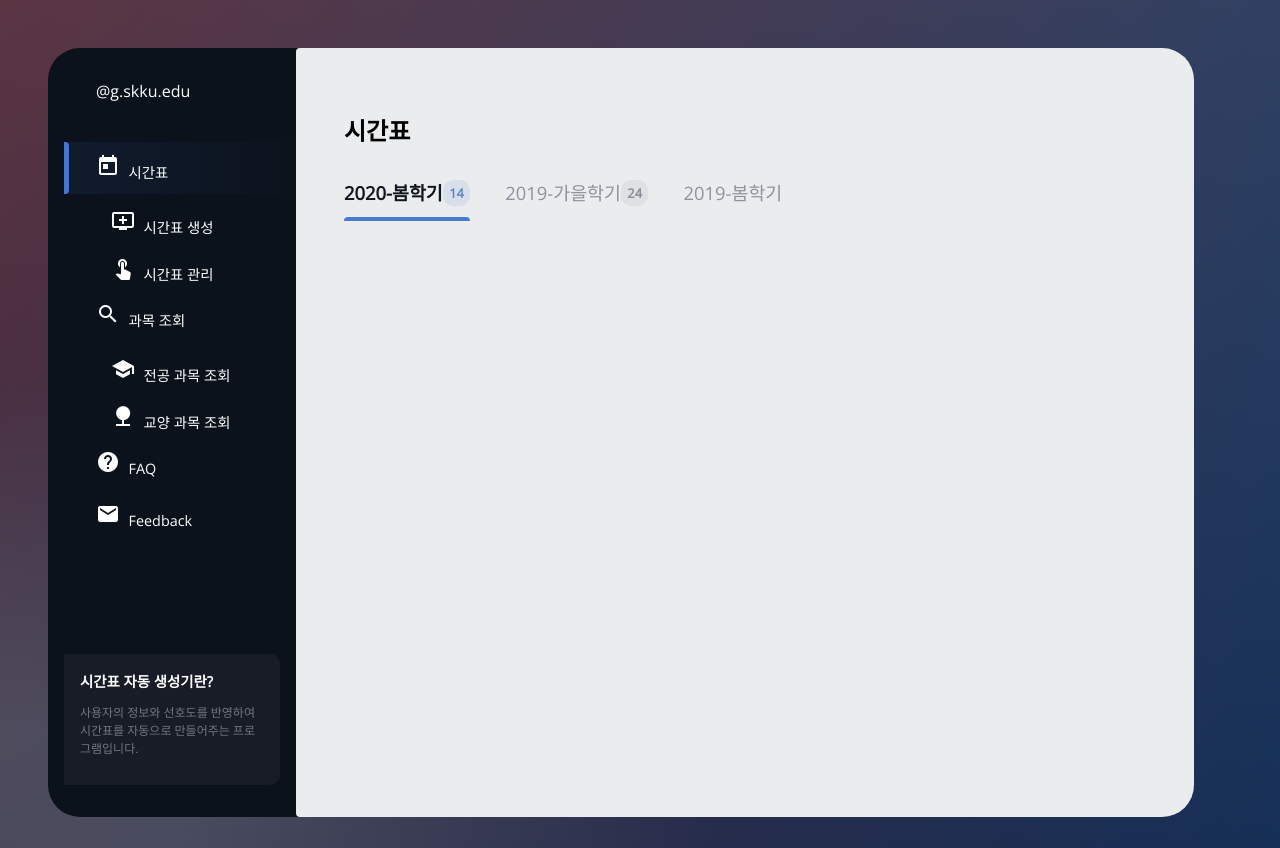
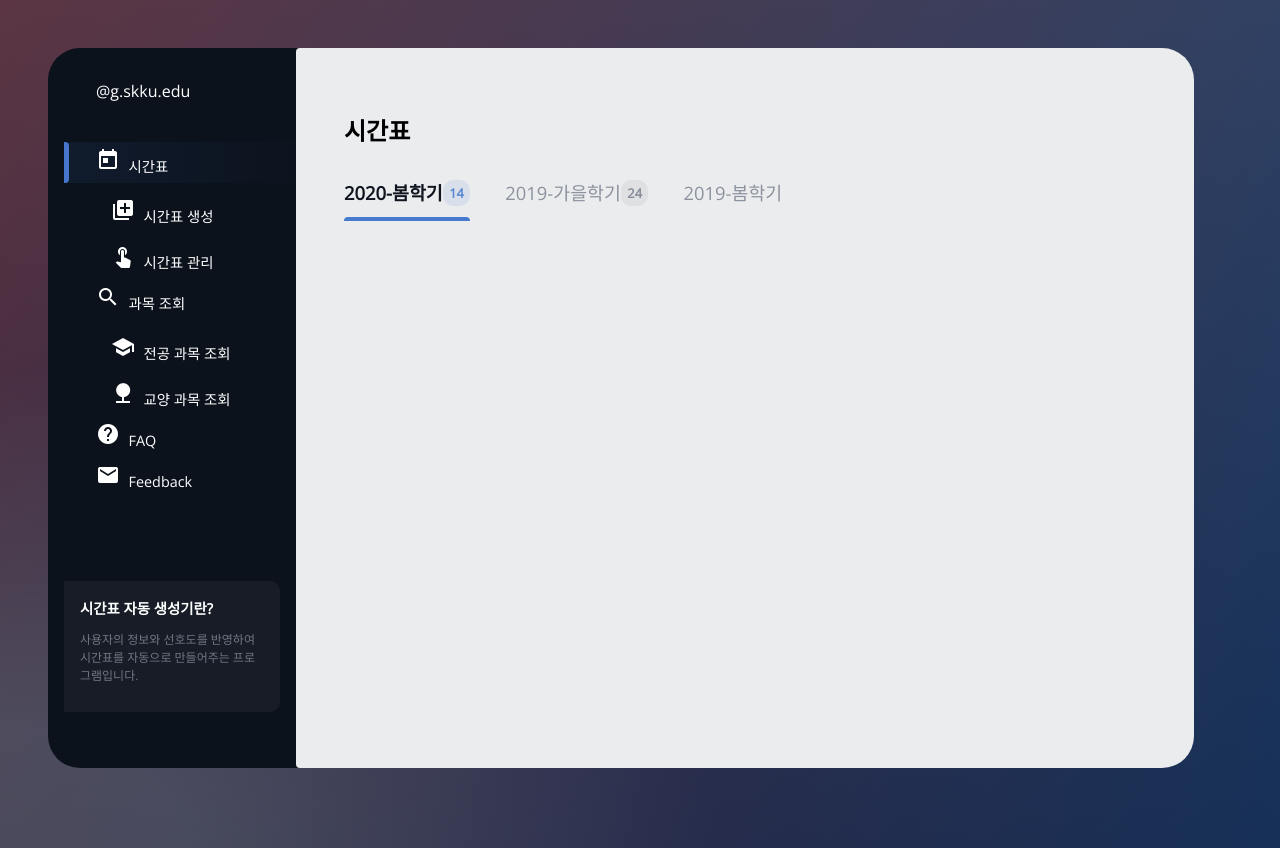
Before and after one commit to 20SKKUGraduationProject/Web, a Django app: template frontend/templates/options.html in a window 1280 px wide. Run offline with Django 3.2, Linux system fonts and the light colour scheme; the template is opened without the code that fills it, so the values that code supplies are empty.

Commit message:
Fix ration at frontend

```diff
--- a/frontend/static/css/options.css
+++ b/frontend/static/css/options.css
@@ -48,9 +48,10 @@ body {
 
 .site-nav div li a {
     display: block;
-    padding: 0.75rem 0.5rem 0.75rem 2rem;
+    padding: 0.4rem 0.5rem 0.4rem 2rem;
     position: relative;
 }
+
 .site-nav div li a:hover, .site-nav div li a:focus {
     color: #4371c5;
 }
@@ -89,7 +90,7 @@ body {
     border-top-right-radius: 10px;
     border-bottom-right-radius: 10px;
     padding: 1rem;
-    margin-top: 40%;
+    margin-top: 30%;
 }
 .note h3 {
     font-size: 0.9rem;
--- a/frontend/templates/options.html
+++ b/frontend/templates/options.html
@@ -15,7 +15,7 @@
       </div>
       <div class="nav-menu" id="navmenu">
         <li class="menus active"><a href="#"><i class="material-icons">today</i> 시간표</a>
-          <ul><a href="#0"><i class="material-icons">add_to_queue</i> 시간표 생성</a></ul>
+          <ul><a href="#0"><i class="material-icons">add_to_photos</i> 시간표 생성</a></ul>
           <ul><a href="#0"><i class="material-icons">touch_app</i> 시간표 관리</a></ul>
         </li>
         <li class="menus"><a href="#"><i class="material-icons">search</i> 과목 조회</a>
```
